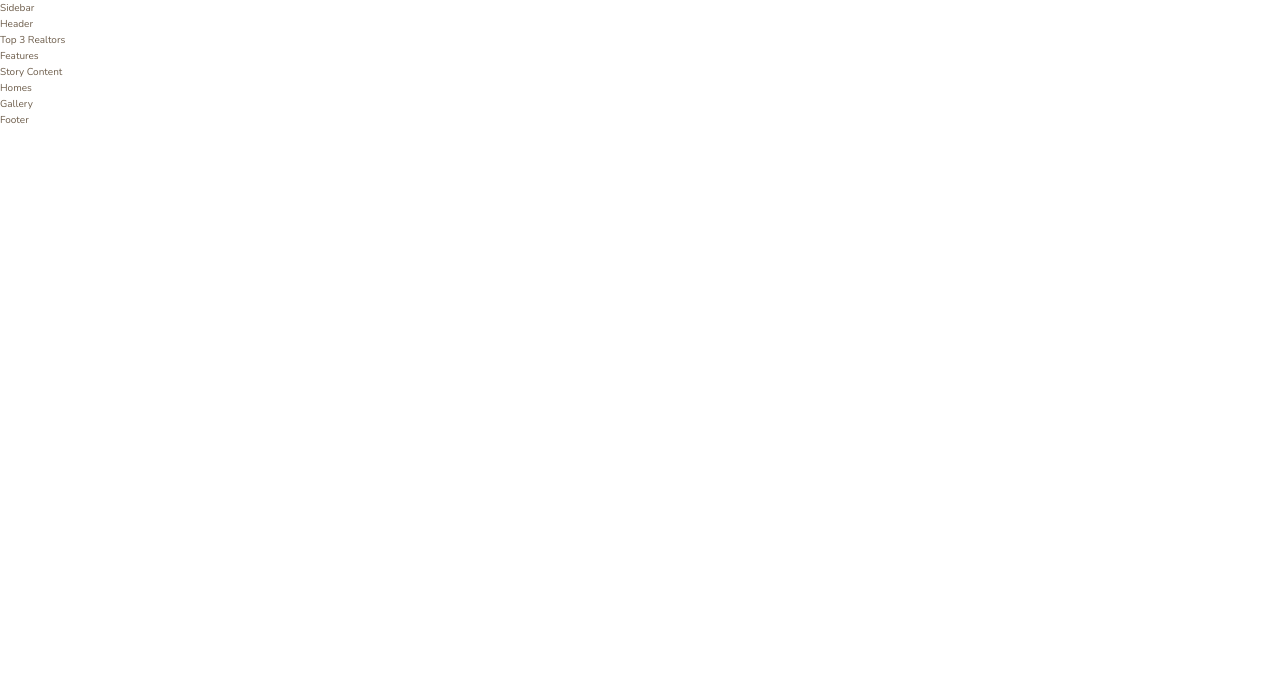
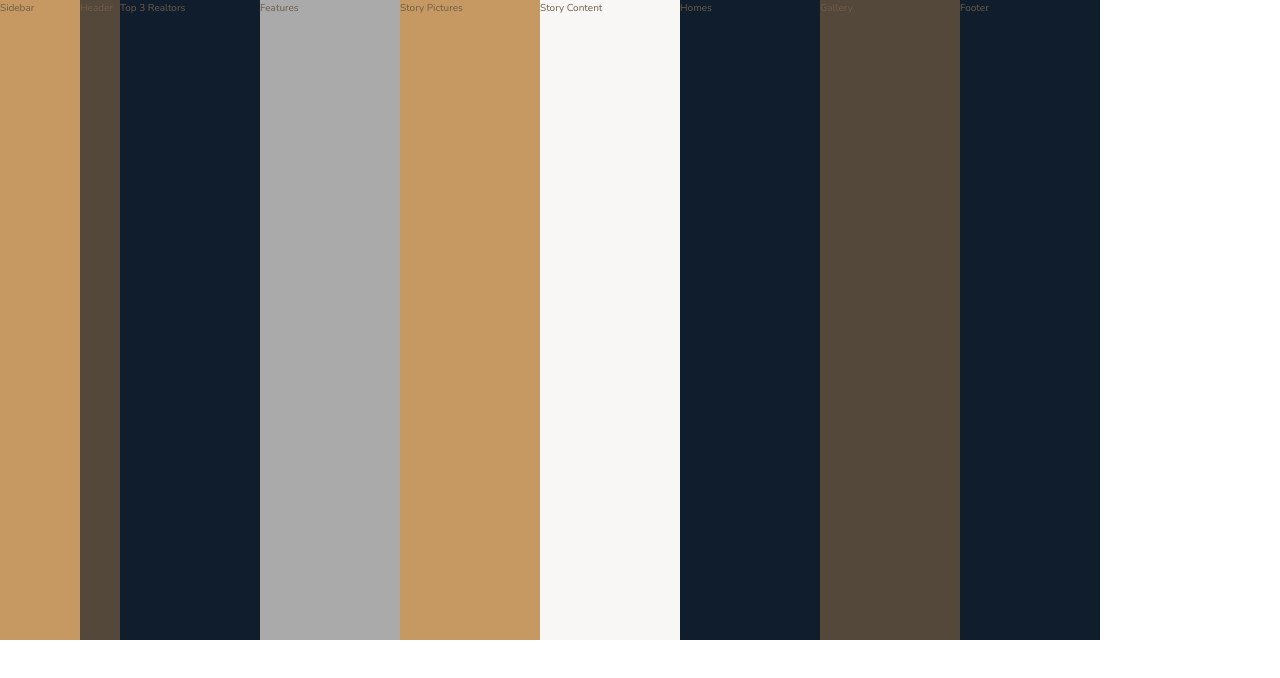
Before and after one commit to usman-FE/nexter, a website: page index.html in a window 1280 px wide. Drawn offline with nearby package versions, Linux system fonts and the light colour scheme.

Commit message:
Define Grid rows and columns

```diff
--- a/css/style.css
+++ b/css/style.css
@@ -14,3 +14,35 @@
   color: #6d5d4b;
   font-weight: 300;
   line-height: 1.6; }
+
+.container {
+  display: grid;
+  grid-template-rows: 80vh min-content 40vw repeat(3, min-content);
+  grid-template-columns: [sidebar-start] 8rem [sidebar-end full-start] 1fr [center-start] repeat(8, [col-start] minmax(min-content, 14rem) [col-end]) [center-end] 1fr [full-end]; }
+
+.sidebar {
+  background-color: #c69963; }
+
+.header {
+  background-color: #54483a; }
+
+.realtors {
+  background-color: #101d2c; }
+
+.features {
+  background-color: #aaa; }
+
+.story__pictures {
+  background-color: #c69963; }
+
+.story__content {
+  background-color: #f9f7f6; }
+
+.homes {
+  background-color: #101d2c; }
+
+.gallery {
+  background-color: #54483a; }
+
+.footer {
+  background-color: #101d2c; }
--- a/index.html
+++ b/index.html
@@ -23,7 +23,7 @@
 
     <section class="features">Features</section>
 
-    <div class="story__pictures"></div>
+    <div class="story__pictures">Story Pictures</div>
 
     <div class="story__content">Story Content</div>
 
```
